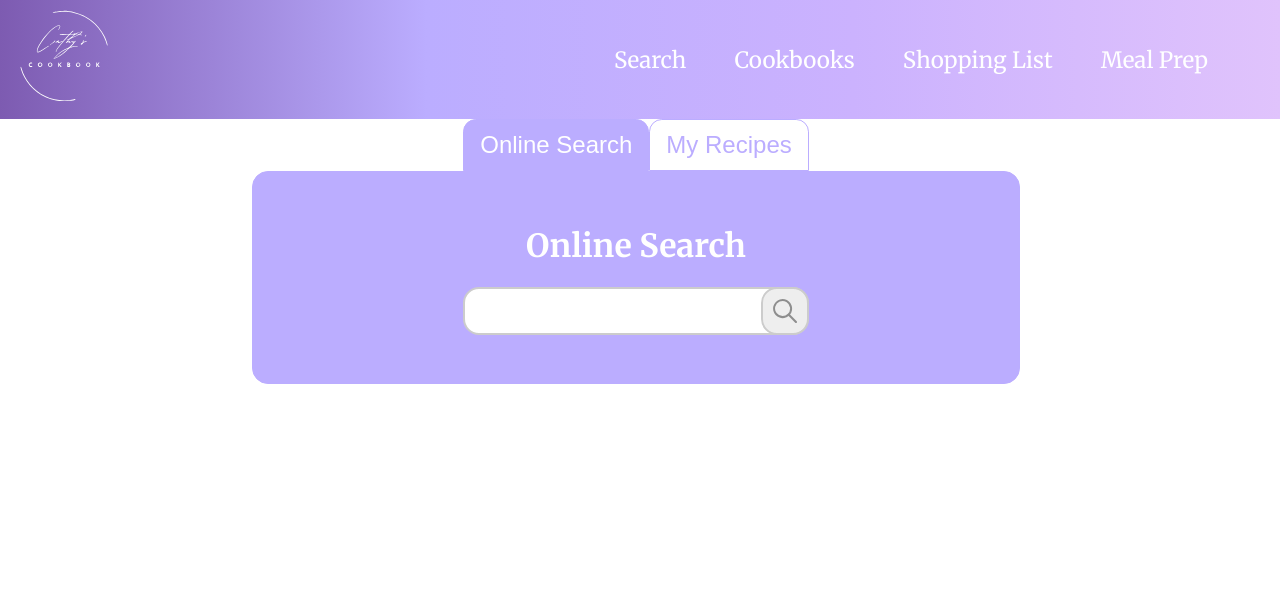
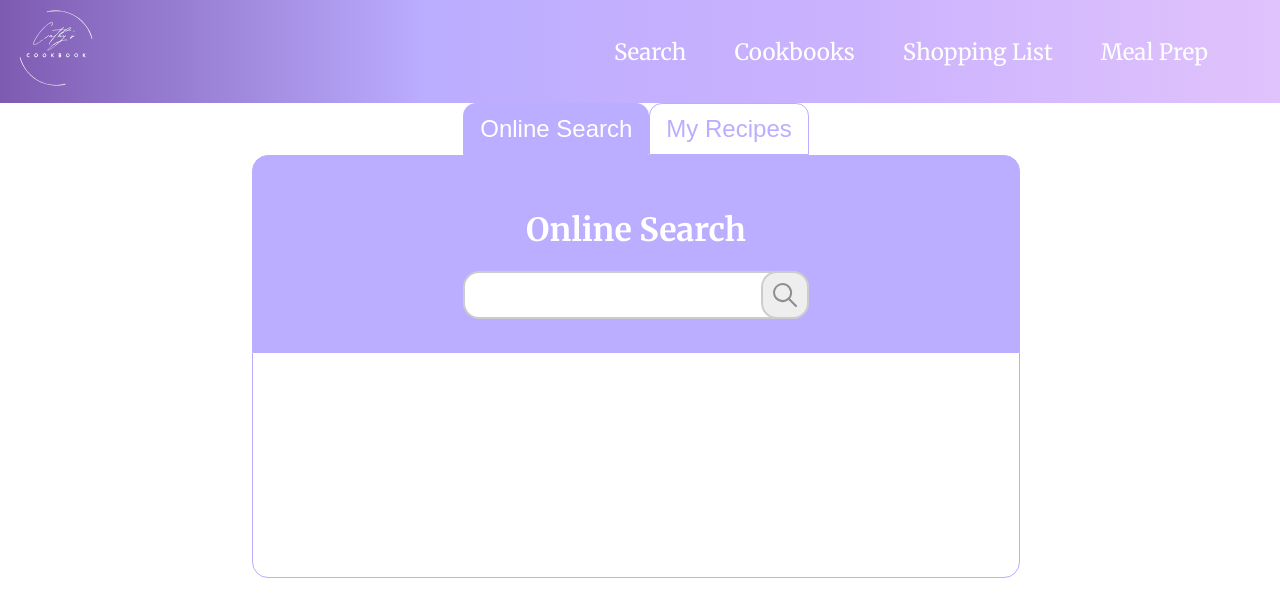
Before and after one commit to Adammross1/CathysCookbookNg, an Angular app in the folder frontend/: page / in a window 1280 px wide. Shown: the top 616 px of the page. Built offline with nearby package versions, Linux system fonts and the light colour scheme.

Commit message:
search in progress

```diff
--- a/frontend/src/app/navbar/navbar.component.scss
+++ b/frontend/src/app/navbar/navbar.component.scss
@@ -11,8 +11,8 @@
     cursor: pointer;
     img {
       margin: 0.5rem 1rem;
-      height: 6rem;
-      width: 6rem;
+      height: 5rem;
+      width: 5rem;
       transition: transform 300ms ease;
     }
     :hover {
--- a/frontend/src/app/search-recipes/search-recipes.component.html
+++ b/frontend/src/app/search-recipes/search-recipes.component.html
@@ -1,16 +1,22 @@
-@if ({recipeNames: recipeNamesSignal()}; as data) {
+@if ({recipes: recipesSignal()}; as data) {
+<div class="search-container">
   <form (submit)="searchRecipe(recipeSearchParam)">
     <h1>Online Search</h1>
     <div class="align-button-over-input">
-    <input type="text" name="recipe" [(ngModel)]="recipeSearchParam">
+      <input type="text" name="recipe" [(ngModel)]="recipeSearchParam" />
       <button type="submit">
-      <img src="../../assets/search.svg">
+        <img src="../../assets/search.svg" />
       </button>
     </div>
   </form>
+</div>
+<div class="results-container">
   <ul>
-  @for (recipeName of data.recipeNames; track recipeName) {
-    <a href=""><li>{{ recipeName }}</li></a>
+    @for (recipe of data.recipes; track recipe) {
+    <a href=""
+      ><li>{{ recipe }}</li></a
+    >
     }
   </ul>
+</div>
 }
--- a/frontend/src/app/search-recipes/search-recipes.component.scss
+++ b/frontend/src/app/search-recipes/search-recipes.component.scss
@@ -1,5 +1,14 @@
 @import "../core/scss/variables";
 
+.search-container {
+  background-color: $light-purple;
+  border: 1px solid $light-purple;
+  border-top-left-radius: 1rem;
+  border-top-right-radius: 1rem;
+  display: flex;
+  justify-content: center;
+  align-items: center;
+  padding: 2rem;
   form {
     display: flex;
     flex-direction: column;
@@ -40,6 +49,17 @@ form {
       }
     }
   }
+}
+.results-container {
+  background-color: #FFF;
+  border: 1px solid $light-purple;
+  border-bottom-left-radius: 1rem;
+  border-bottom-right-radius: 1rem;
+  min-height: 10rem;
+  display: flex;
+  justify-content: left;
+  align-items: center;
+  padding: 2rem;
 
   ul {
     margin-left: -2.4rem;
@@ -47,18 +67,16 @@ ul {
       text-decoration: none;
       cursor: pointer;
       li {
-      text-align: center;
+        text-align: left;
         align-items: center;
         padding: 0.5rem 1rem;
         list-style: none;
-      border: 1px solid $dark-purple;
-      background-color: #fff;
         color: $dark-purple;
-      transition: font-size 300ms ease;
-      height: 1.7rem;
+        transition: color 300ms ease;
       }
       :hover {
-      font-size: 1.1rem;
+        color: $light-purple;
       }
     }
   }
+}
--- a/frontend/src/app/search-recipes/search-recipes.component.ts
+++ b/frontend/src/app/search-recipes/search-recipes.component.ts
@@ -14,7 +14,7 @@ import { FormsModule } from '@angular/forms';
 export class SearchRecipesComponent {
   title = 'training';
   private mealDBService = inject(MealDBRecipesService);
-  protected recipeNamesSignal = signal<string[]>([]);
+  protected recipesSignal = signal<string[]>([]);
   protected recipeSearchParam = '';
   protected searchRecipe = (searchParam: string) => {
     this.mealDBService
@@ -25,11 +25,28 @@ export class SearchRecipesComponent {
           if (!meals) {
             return ['sorry, no results'];
           }
-          return meals.map((meal: { strMeal: any }) => meal.strMeal);
+          return meals.map((meal: any) => {
+            const ingredients = [];
+            for (let i = 1; i <= 20; i++) {
+              const ingredient = meal[`strIngredient${i}`];
+              if (ingredient) {
+                ingredients.push(ingredient);
+              } else {
+                break;
+              }
+            }
+            return {
+              name: meal.strMeal,
+              category: meal.strCategory,
+              area: meal.strArea,
+              ingredients: ingredients,
+            };
+          });
         })
       )
       .subscribe((recipes) => {
-        this.recipeNamesSignal.set(recipes);
+        this.recipesSignal.set(recipes);
       });
+      console.log(this.recipesSignal())
   };
 }
--- a/frontend/src/app/search-tabs/search-tabs.component.scss
+++ b/frontend/src/app/search-tabs/search-tabs.component.scss
@@ -21,14 +21,4 @@
       }
     }
   }
-
-  .search-container {
-    background-color: $light-purple;
-    border: 1px solid $light-purple;
-    border-radius: 1rem;
-    display: flex;
-    justify-content: center;
-    align-items: center;
-    padding: 2rem;
-  }
 }
```
Lines whose indentation alone changed are shown as unchanged.
